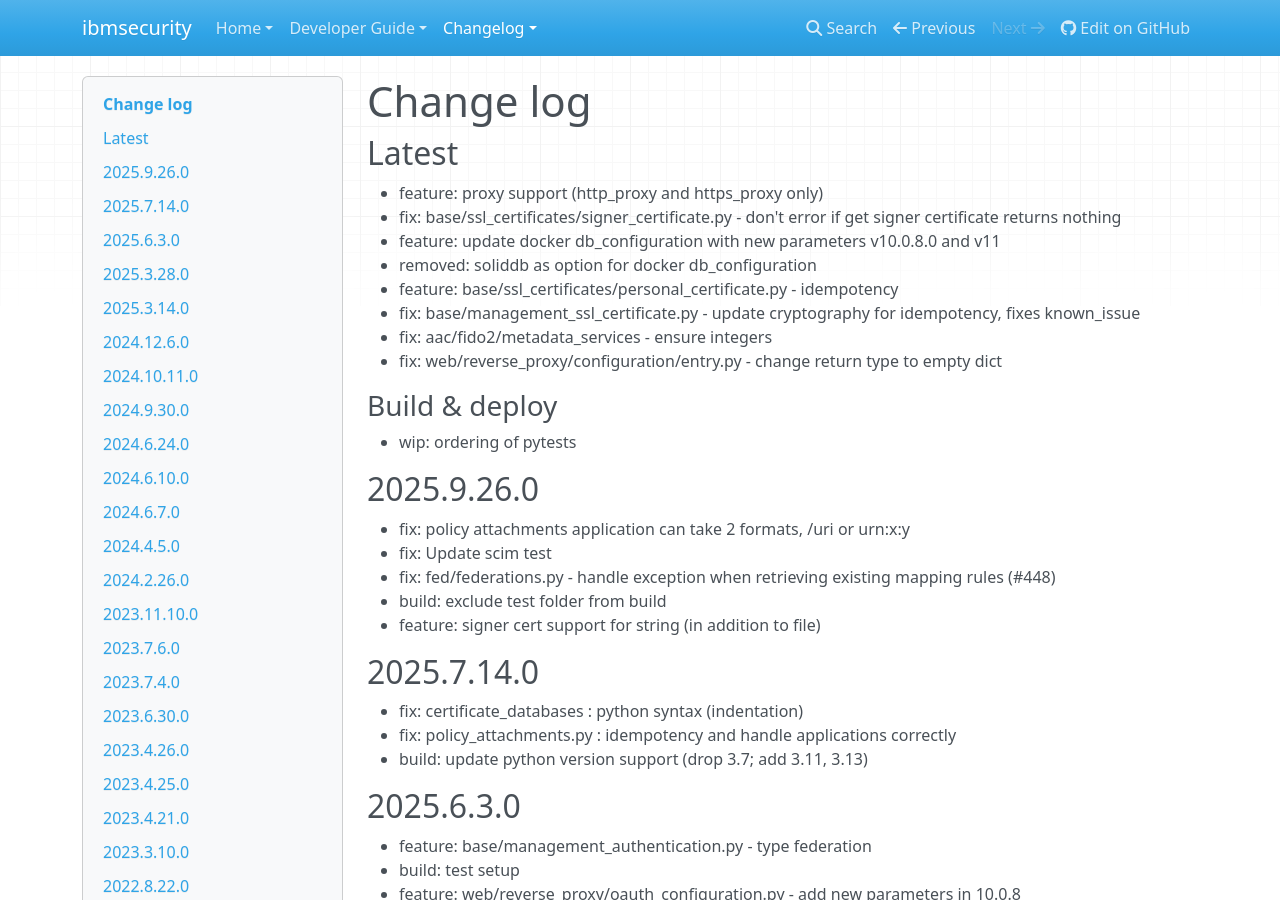
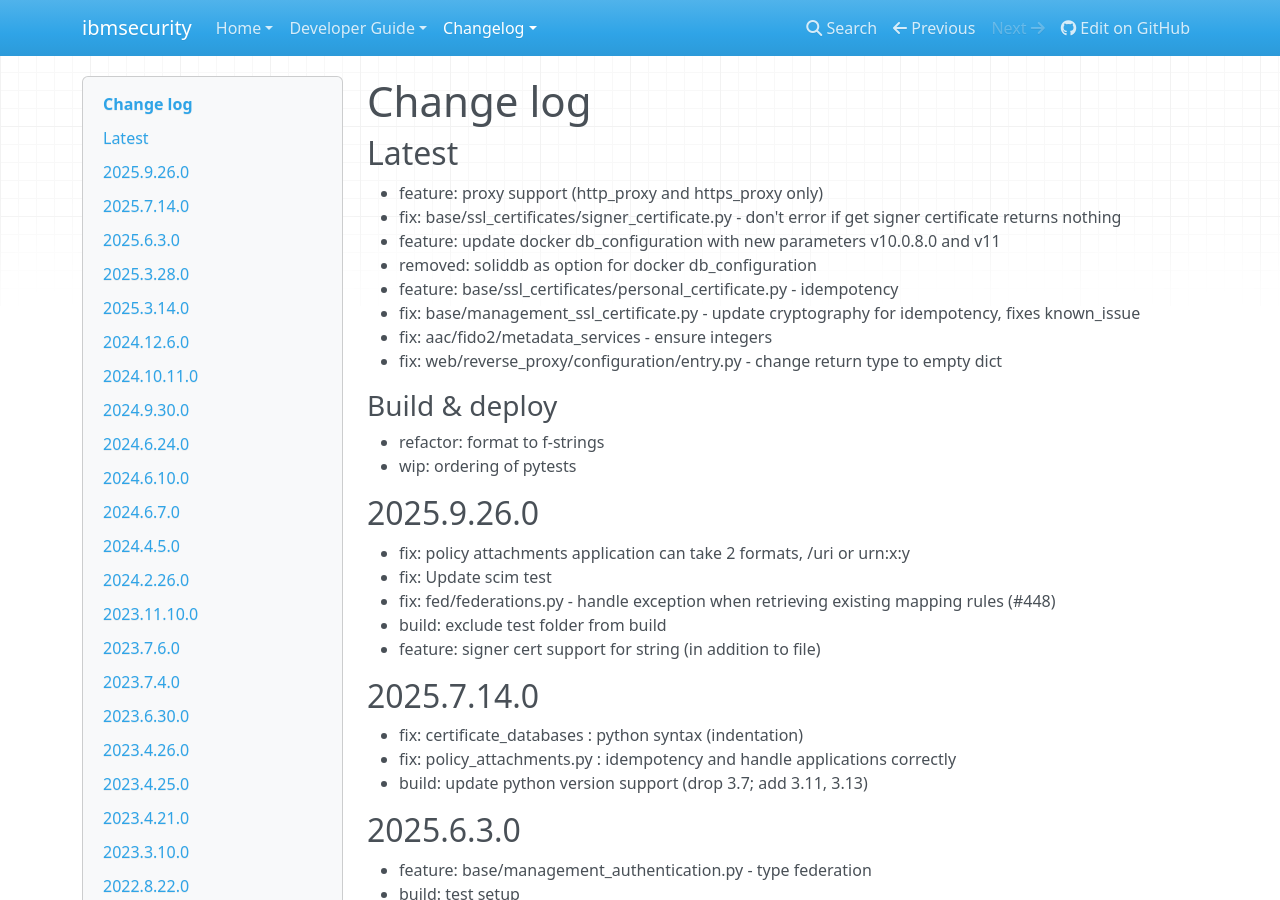
Before and after one commit to IBM-Security/ibmsecurity, an MkDocs documentation site: the page built from docs/changelog.md, in a window 1280 px wide and 900 px high. Built offline with MkDocs 1.6.1, drawn with Linux system fonts in a browser that asks for light colours; nearby versions of some CDN libraries.

Commit message:
docs: changelog

```diff
--- a/docs/changelog.md
+++ b/docs/changelog.md
@@ -12,7 +12,7 @@
 - fix: web/reverse_proxy/configuration/entry.py - change return type to empty dict
 
 ### Build & deploy
-
+- refactor: format to f-strings
 - wip: ordering of pytests
 
 ## 2025.9.26.0
```
